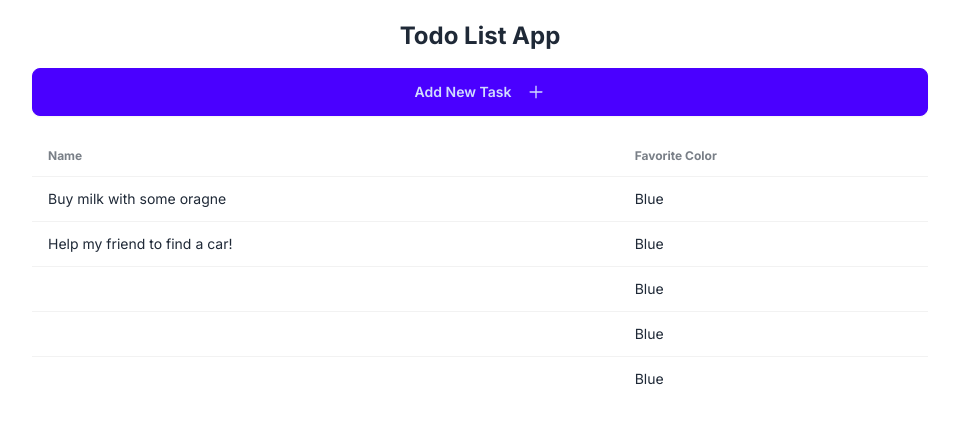
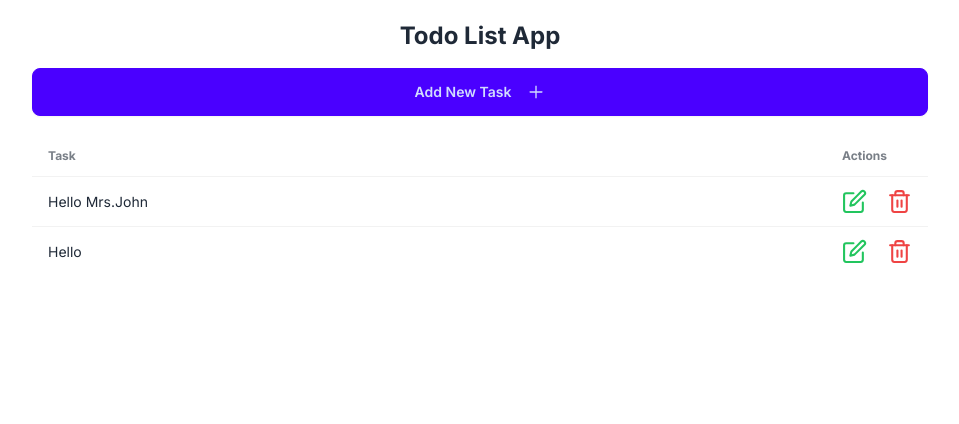
Before and after one commit to Ahmad-Samandar/simple-todo-app, a Next.js app: page / in a window 1280 px wide. Shown: the top 424 px of the page, without its empty margins (160-1119 px from the left). Built offline with nearby package versions, Linux system fonts and the light colour scheme; data requests are answered from the project's data file.

Commit message:
added edit and delete functionality

```diff
--- a/api/api.ts
+++ b/api/api.ts
@@ -3,8 +3,11 @@ import { ITask } from "@/types/task";
 const baseURL = "http://localhost:3001";
 
 export const getAllTodos = async (): Promise<ITask[]> => {
-  const response = await fetch(`${baseURL}/tasks`);
-  return await response.json();
+  const response = await fetch(`${baseURL}/tasks`, {
+    cache: "no-store",
+  });
+  const todos = await response.json();
+  return todos;
 };
 
 export const addNewTodo = async (todo: ITask): Promise<ITask> => {
@@ -13,8 +16,26 @@ export const addNewTodo = async (todo: ITask): Promise<ITask> => {
     headers: {
       "Content-Type": "application/json",
     },
-    body: JSON.stringify({ todo }),
+    body: JSON.stringify(todo),
   });
   const newTodo = await response.json();
   return newTodo;
 };
+
+export const editTodo = async (todo: ITask): Promise<ITask> => {
+  const response = await fetch(`${baseURL}/tasks/${todo.id}`, {
+    method: "PUT",
+    headers: {
+      "Content-Type": "application/json",
+    },
+    body: JSON.stringify(todo),
+  });
+  const updatedTodo = await response.json();
+  return updatedTodo;
+};
+
+export const deleteTodo = async (id: string): Promise<void> => {
+  await fetch(`${baseURL}/tasks/${id}`, {
+    method: "DELETE",
+  });
+};
--- a/app/components/AddTask.tsx
+++ b/app/components/AddTask.tsx
@@ -3,17 +3,30 @@ import { AiOutlinePlus } from "react-icons/ai";
 import Modal from "./Modal";
 import { FormEventHandler, useState } from "react";
 import { addNewTodo } from "@/api/api";
+import { ITask } from "@/types/task";
+import { v4 as uuidv4 } from "uuid";
 
-const AddTask = () => {
+interface AddTaskProps {
+  onAddTask: (task: ITask) => void;
+}
+
+const AddTask: React.FC<AddTaskProps> = ({ onAddTask }) => {
   const [modalOpen, setOpenModal] = useState<boolean>(false);
   const [newTaskValue, setNewTaskValue] = useState<string>("");
 
   const handleSubmitNewTodo: FormEventHandler = async (e) => {
     e.preventDefault();
-    await addNewTodo({
-      id: "3",
+
+    const newTask = {
+      id: uuidv4(),
       text: newTaskValue,
-    });
+    };
+
+    const addedTask = await addNewTodo(newTask); // Add the task to the server
+
+    // Update the parent component's state with the new task
+    onAddTask(addedTask);
+
     setNewTaskValue("");
     setOpenModal(false);
   };
--- a/app/components/Task.tsx
+++ b/app/components/Task.tsx
@@ -1,15 +1,83 @@
 import { ITask } from "@/types/task";
-import React from "react";
+import React, { useState } from "react";
+import { FiEdit, FiTrash2 } from "react-icons/fi";
+import Modal from "./Modal";
+import { editTodo, deleteTodo } from "@/api/api";
 
 interface TaskProps {
   task: ITask;
+  onUpdateTask: (task: ITask) => void;
+  onDeleteTask: (taskId: string) => void; // New prop for handling task deletion
 }
 
-const Task: React.FC<TaskProps> = ({ task }) => {
+const Task: React.FC<TaskProps> = ({ task, onUpdateTask, onDeleteTask }) => {
+  const [openModalEdit, setOpenModalEdit] = useState<boolean>(false);
+  const [openModalDelete, setOpenModalDelete] = useState<boolean>(false);
+  const [taskToEdit, setTaskToEdit] = useState<string>(task.text);
+
+  const handleSubmitEditTodo = async (e: React.FormEvent<HTMLFormElement>) => {
+    e.preventDefault();
+
+    const updatedTask = {
+      id: task.id,
+      text: taskToEdit,
+    };
+
+    const result = await editTodo(updatedTask); // Update the task on the server
+    onUpdateTask(result); // Update the task in the parent component
+    setOpenModalEdit(false);
+  };
+
+  const handleDeleteTask = async () => {
+    await deleteTodo(task.id); // Call the API to delete the task
+    onDeleteTask(task.id); // Update the parent component to remove the task
+    setOpenModalDelete(false);
+  };
+
   return (
     <tr key={task.id}>
-      <td>{task.text}</td>
-      <td>Blue</td>
+      <td className="w-full">{task.text}</td>
+      <td className="flex gap-5">
+        <FiEdit
+          onClick={() => setOpenModalEdit(true)}
+          cursor="pointer"
+          className="text-green-500"
+          size={25}
+        />
+        <Modal modalOpen={openModalEdit} setOpenModal={setOpenModalEdit}>
+          <form onSubmit={handleSubmitEditTodo}>
+            <h3 className="font-bold text-lg text-center">Edit Task</h3>
+            <div className="modal-action">
+              <input
+                value={taskToEdit}
+                onChange={(e) => setTaskToEdit(e.target.value)}
+                type="text"
+                placeholder="Edit task here"
+                className="input input-bordered w-full max-w-xs"
+              />
+              <button type="submit" className="btn ">
+                Submit
+              </button>
+            </div>
+          </form>
+        </Modal>
+
+        {/* Delete Button and Modal */}
+        <FiTrash2
+          onClick={() => setOpenModalDelete(true)}
+          cursor="pointer"
+          className="text-red-500"
+          size={25}
+        />
+        <Modal modalOpen={openModalDelete} setOpenModal={setOpenModalDelete}>
+          <h3 className="text-lg">
+            Are you sure you want to delete this task?
+          </h3>
+          <button onClick={handleDeleteTask} className="btn btn-error">
+            Yes
+          </button>
+        </Modal>
+      </td>
     </tr>
   );
 };
--- a/app/components/TodoList.tsx
+++ b/app/components/TodoList.tsx
@@ -1,25 +1,35 @@
 import { ITask } from "@/types/task";
-import React from "react";
 import Task from "./Task";
 
 interface TodoListProps {
   tasks: ITask[];
+  onUpdateTask: (task: ITask) => void;
+  onDeleteTask: (taskId: string) => void;
 }
 
-const TodoList: React.FC<TodoListProps> = ({ tasks }) => {
+const TodoList: React.FC<TodoListProps> = ({
+  tasks,
+  onUpdateTask,
+  onDeleteTask,
+}) => {
   return (
     <div className="overflow-x-auto">
       <table className="table">
         {/* head */}
         <thead>
           <tr>
-            <th>Name</th>
-            <th>Favorite Color</th>
+            <th>Task</th>
+            <th>Actions</th>
           </tr>
         </thead>
         <tbody>
           {tasks.map((task) => (
-            <Task key={task.id} task={task} />
+            <Task
+              key={task.id}
+              task={task}
+              onUpdateTask={onUpdateTask}
+              onDeleteTask={onDeleteTask}
+            />
           ))}
         </tbody>
       </table>
--- a/app/page.tsx
+++ b/app/page.tsx
@@ -1,19 +1,51 @@
+"use client";
 import { getAllTodos } from "@/api/api";
 import AddTask from "./components/AddTask";
 import TodoList from "./components/TodoList";
+import { useState, useEffect } from "react";
+import { ITask } from "@/types/task";
 
-export default async function Home() {
-  // Calling getAllTodos() function from api/api.ts
-  const tasks = await getAllTodos();
-  console.log(tasks);
+export default function Home() {
+  const [tasks, setTasks] = useState<ITask[]>([]);
+
+  // Fetch the todos when the component is first rendered
+  useEffect(() => {
+    const fetchTasks = async () => {
+      const tasksData = await getAllTodos();
+      setTasks(tasksData);
+    };
+
+    fetchTasks();
+  }, []);
+
+  // Function to handle adding a new task and updating the list
+  const handleAddTask = (newTask: ITask) => {
+    setTasks((prevTasks) => [...prevTasks, newTask]);
+  };
+
+  // Function to handle task update
+  const handleUpdateTask = (updatedTask: ITask) => {
+    setTasks((prevTasks) =>
+      prevTasks.map((task) => (task.id === updatedTask.id ? updatedTask : task))
+    );
+  };
+
+  // Function to handle task deletion
+  const handleDeleteTask = (taskId: string) => {
+    setTasks((prevTasks) => prevTasks.filter((task) => task.id !== taskId));
+  };
 
   return (
     <main className="max-w-4xl mx-auto mt-4">
       <div className="text-center my-5 flex flex-col grap-4">
         <h1 className="text-2xl font-bold"> Todo List App </h1>
-        <AddTask />
+        <AddTask onAddTask={handleAddTask} />
       </div>
-      <TodoList tasks={tasks} />
+      <TodoList
+        tasks={tasks}
+        onUpdateTask={handleUpdateTask}
+        onDeleteTask={handleDeleteTask}
+      />
     </main>
   );
 }
--- a/data/todos.json
+++ b/data/todos.json
@@ -1,33 +1,12 @@
 {
   "tasks": [
     {
-      "id": "1",
-      "text": "Buy milk with some oragne"
+      "id": "48311986-fbbe-4215-8daf-f188414c000a",
+      "text": "Hello Mrs.John"
     },
     {
-      "id": "2",
-      "text": "Help my friend to find a car!"
-    },
-    {
-      "id": "a940",
-      "todo": {
-        "id": "3",
-        "text": "go to gym"
-      }
-    },
-    {
-      "id": "67d9",
-      "todo": {
-        "id": "3",
-        "text": "Go to gym"
-      }
-    },
-    {
-      "id": "7353",
-      "todo": {
-        "id": "3",
-        "text": "Heloo"
-      }
+      "id": "5ffed6f0-1b6c-42d0-b2eb-8b79fade90c5",
+      "text": "Hello"
     }
   ]
 }
--- a/package.json
+++ b/package.json
@@ -13,12 +13,14 @@
     "next": "14.2.7",
     "react": "^18",
     "react-dom": "^18",
-    "react-icons": "^5.3.0"
+    "react-icons": "^5.3.0",
+    "uuid": "^10.0.0"
   },
   "devDependencies": {
     "@types/node": "^20",
     "@types/react": "^18",
     "@types/react-dom": "^18",
+    "@types/uuid": "^10.0.0",
     "autoprefixer": "^10.4.20",
     "daisyui": "^4.12.10",
     "eslint": "^8",
```
Also changed, not shown: 1 other file (tests, documents, lock files or other folders).
